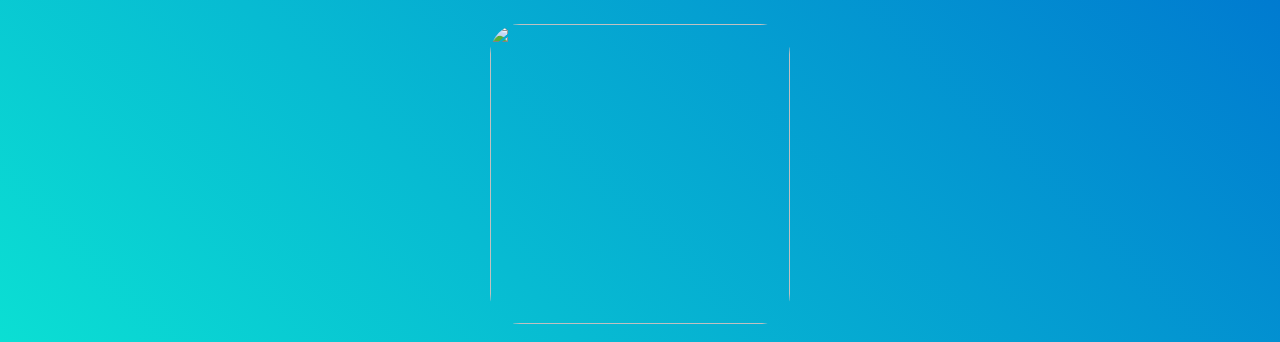
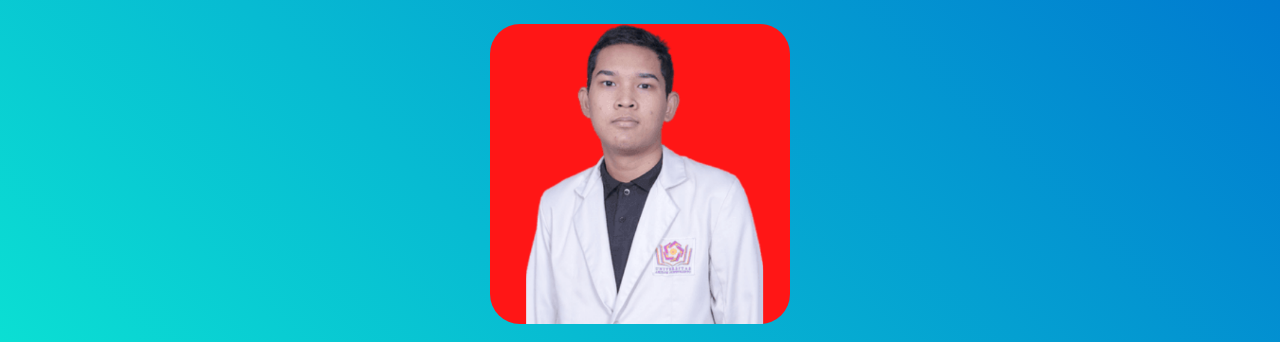
Before and after one commit to AryadilaWahyu04/Connect_WahyuAryadila, a plain HTML site: page index.html in a window 1280 px wide. Shown: the top 342 px of the page. Drawn offline with nearby package versions, Linux system fonts and the light colour scheme.

Commit message:
Update index.html

```diff
--- a/index.html
+++ b/index.html
@@ -14,7 +14,7 @@
 </head>
 <body>
     <div class="container2"><br>
-      <img src="../Wahyu Aryadila/images/Wahyu Aryadila.png" class="images"><br><br>
+      <img src="images/Wahyu Aryadila.png" class="images"><br><br>
       <h2 style="font-weight: bold;"> Wahyu Aryadila</h2>
       <h3> S1 Information Technology</h3>
       <h4> Amikom Purwokerto University</h4><br>
```
